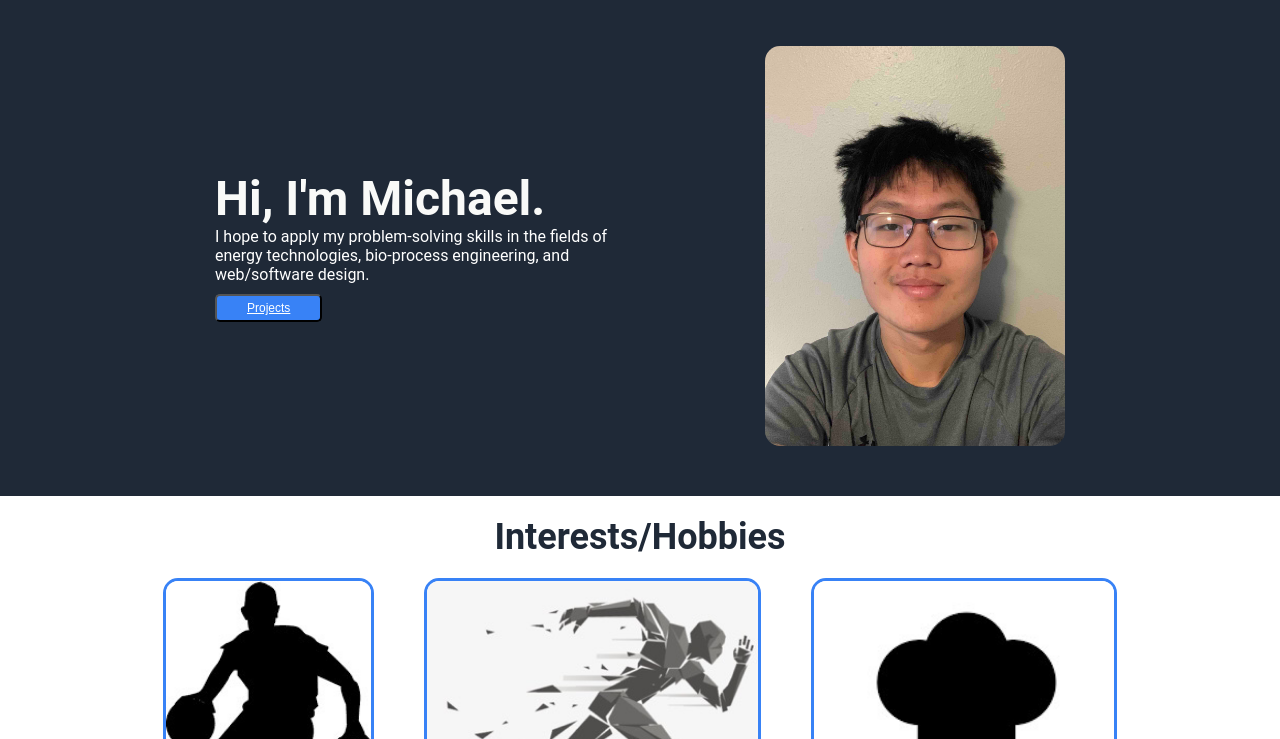
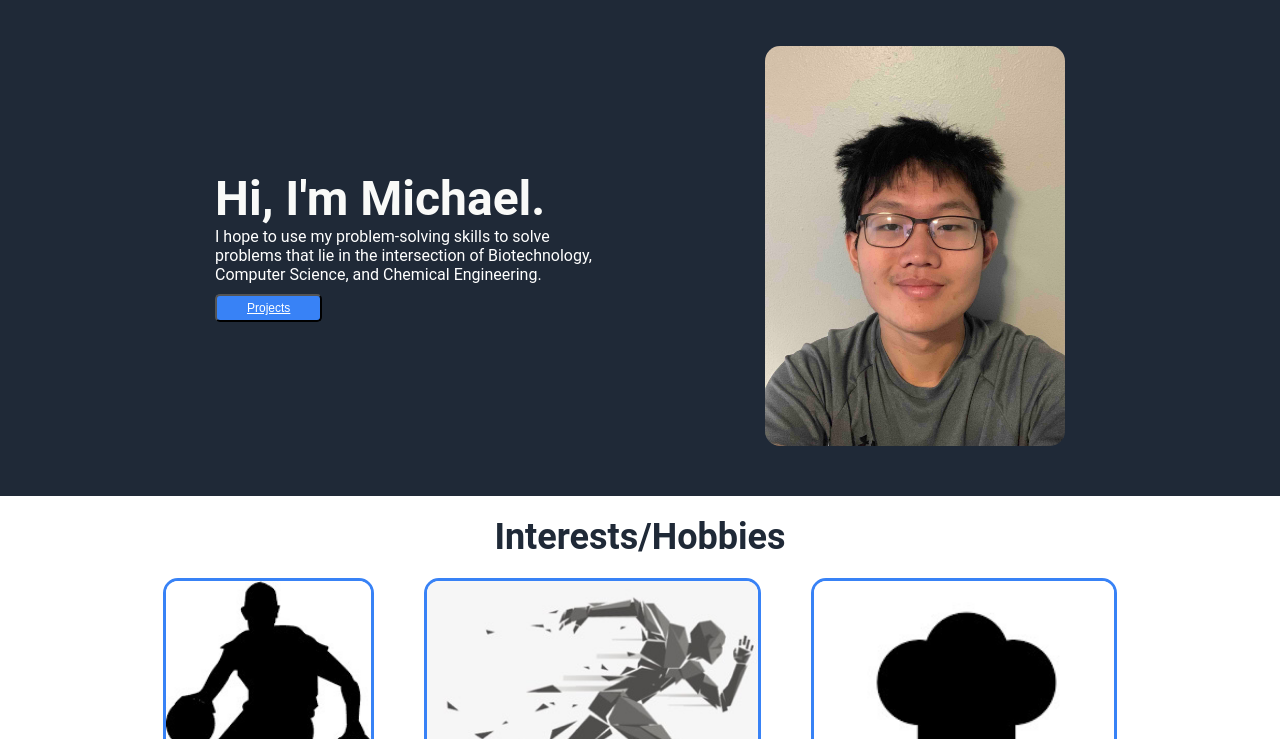
Before and after one commit to viscax/web-page-project, a plain HTML site: page index.html in a window 1280 px wide. Shown: the part 61-800 px from the top of the page. Drawn offline with Linux system fonts and the light colour scheme.

Commit message:
Updated a caption

```diff
--- a/index.html
+++ b/index.html
@@ -25,8 +25,8 @@
                     Hi, I'm Michael.
                 </div>
                 <div class="sub_title">
-                    I hope to apply my problem-solving skills in the fields of energy technologies, bio-process engineering,
-                    and web/software design.
+                    I hope to use my problem-solving skills to solve problems that lie in the intersection of
+                    Biotechnology, Computer Science, and Chemical Engineering.
                 </div>
                 <button>
                     <a href="https://github.com/viscax" target="_blank">
```
